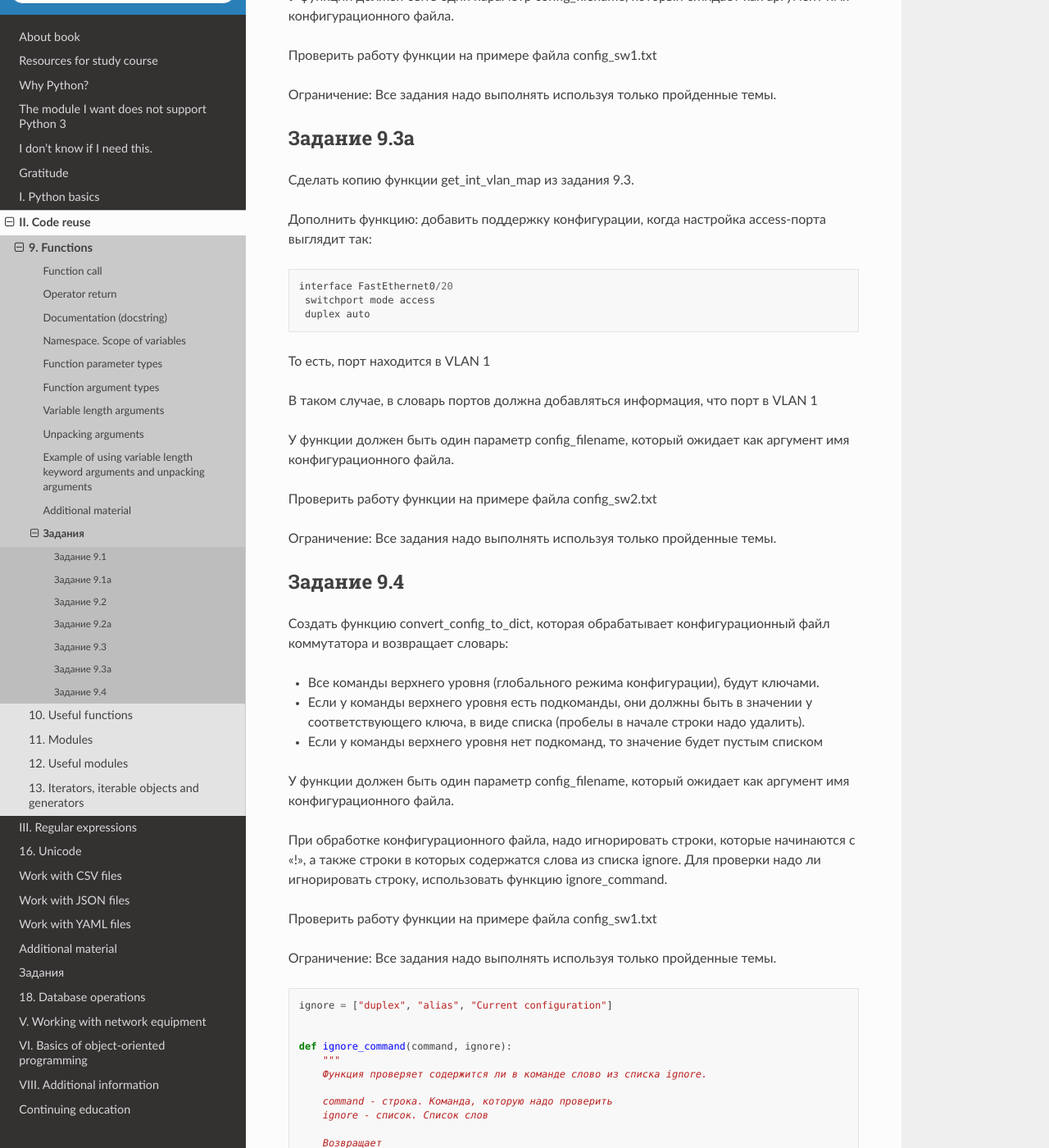
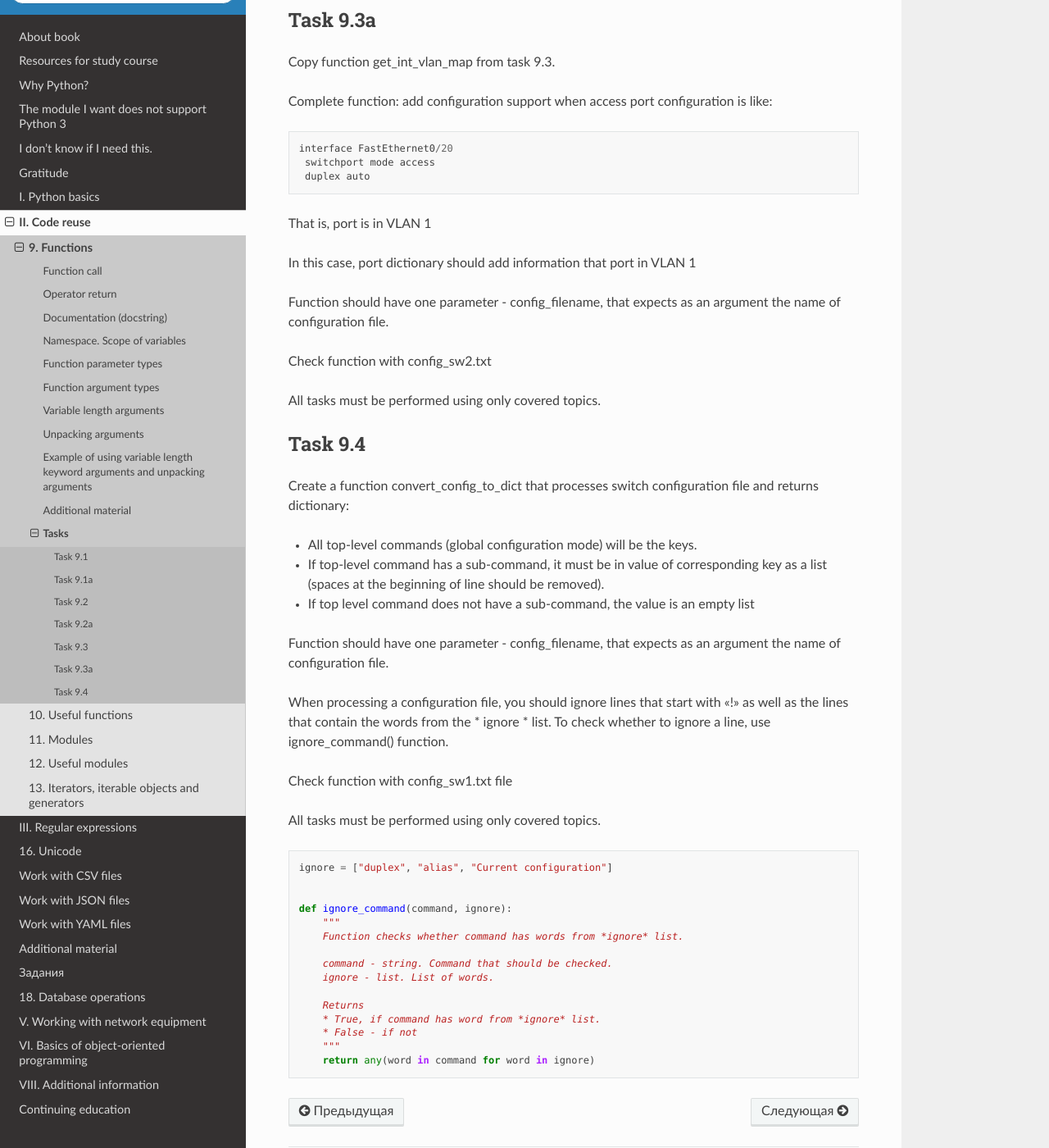
Before and after one commit to Aidar5/nattoeng, a Sphinx documentation site: the page built from docs/source/exercises/09_exercises.rst, in a window 1280 px wide and 1400 px high, scrolled down 4840 px. Shown: the whole window at 82% size. Built offline with Sphinx 7.4.7 and the Read the Docs theme 2.0.0, drawn with Linux system fonts in a browser that asks for light colours; pages that are not in the unit, such as notebooks, are missing from menus; some of the changed text lies outside the part shown.

Commit message:
Update 09_exercises.rst

```diff
--- a/docs/source/exercises/09_exercises.rst
+++ b/docs/source/exercises/09_exercises.rst
@@ -2,19 +2,19 @@
 
    \newpage
 
-Задания
+Tasks
 =======
 
 .. include:: ./pytest.rst
 
-Задание 9.1
+Task 9.1
 ~~~~~~~~~~~
 
-Создать функцию, которая генерирует конфигурацию для access-портов.
+Create a function that generates configuration for access ports.
 
-Функция ожидает такие аргументы:
+Function expects such arguments:
 
-1. словарь с соответствием интерфейс-VLAN такого вида:
+1. dictionary with interface-VLAN mapping:
 
 .. code:: python
 
@@ -22,16 +22,14 @@
      "FastEthernet0/14": 11,
      "FastEthernet0/16": 17}
 
-2. шаблон конфигурации access-портов в виде списка команд (список access_mode_template)
+2. access port configuration template in the form of a list of commands (list access_mode_template)
 
-Функция должна возвращать список всех портов в режиме access
-с конфигурацией на основе шаблона access_mode_template.
-В конце строк в списке не должно быть символа перевода строки.
+Function should return a list of all ports in access mode with configuration based on template access_mode_template. There should be no line feed at the end of lines in the list.
 
-В этом задании заготовка для функции уже сделана и надо только продолжить писать само тело функции.
+In this task, the blank for function is already done and only body of function need to be written.
 
 
-Пример итогового списка (перевод строки после каждого элемента сделан для удобства чтения):
+Example of resulting list (line feed after each item is made for ease of reading):
 
 .. code:: python
 
@@ -50,9 +48,9 @@
     "spanning-tree bpduguard enable",
     ...]
 
-Проверить работу функции на примере словаря access_config.
+Check function with access_config dictionary.
 
-Ограничение: Все задания надо выполнять используя только пройденные темы.
+All tasks must be performed using only covered topics.
 
 .. code:: python
 
@@ -71,36 +69,33 @@
 
     def generate_access_config(intf_vlan_mapping, access_template):
         """
-        intf_vlan_mapping - словарь с соответствием интерфейс-VLAN такого вида:
+        intf_vlan_mapping - dictionary with interface-VLAN mapping:
             {"FastEthernet0/12": 10,
              "FastEthernet0/14": 11,
              "FastEthernet0/16": 17}
-        access_template - список команд для порта в режиме access
+        access_template - list of commands for port in access mode
 
-        Возвращает список всех портов в режиме access с конфигурацией на основе шаблона
+        Return list of all ports in access mode with configuration based on temlate
         """
 
 
-Задание 9.1a
+Task 9.1a
 ~~~~~~~~~~~~
 
-Сделать копию функции generate_access_config из задания 9.1.
+Make a copy of generate_access_config function from task 9.1.
 
-Дополнить скрипт: ввести дополнительный параметр, который контролирует будет ли настроен port-security:
+Complete script: enter an additional parameter that controls whether port-security will be configured:
 
-* имя параметра "psecurity"
-* по умолчанию значение None
-* для настройки port-security, как значение надо передать список команд port-security (находятся в списке port_security_template)
+* parameter name "psecurity"
+* default is None
+* to configure port-security, list of *port-security* commands should be passed as a value (in port_security_template list)
 
-Функция должна возвращать список всех портов в режиме access
-с конфигурацией на основе шаблона access_mode_template и шаблона port_security_template, если он был передан.
-В конце строк в списке не должно быть символа перевода строки.
+Function should return a list of all ports in access mode with configuration based on the template access_mode_template and template port_security_template if it has been passed. There should be no line feed at the end of lines in the list.
 
 
-Проверить работу функции на примере словаря access_config,
-с генерацией конфигурации port-security и без.
+Check function with access_config dictionary, with and without port-security configuration generation.
 
-Пример вызова функции:
+Example of a function call:
 
 ::
 
@@ -108,7 +103,7 @@
     print(generate_access_config(access_config, access_mode_template, port_security_template))
 
 
-Ограничение: Все задания надо выполнять используя только пройденные темы.
+All tasks must be performed using only covered topics.
 
 .. code:: python
 
@@ -127,14 +122,14 @@
     access_config = {"FastEthernet0/12": 10, "FastEthernet0/14": 11, "FastEthernet0/16": 17}
 
 
-Задание 9.2
+Task 9.2
 ~~~~~~~~~~~
 
-Создать функцию generate_trunk_config, которая генерирует конфигурацию для trunk-портов.
+Create a generate_trunk_config function that generates configuration for trunk ports.
 
-У функции должны быть такие параметры:
+Function should have such parameters:
 
-1. intf_vlan_mapping: ожидает как аргумент словарь с соответствием интерфейс-VLANы такого вида:
+1. intf_vlan_mapping: expects a dictionary with interface-VLAN mapping:
 
 .. code:: python
 
@@ -142,18 +137,14 @@
      "FastEthernet0/2": [11, 30],
      "FastEthernet0/4": [17]}
 
-2. trunk_template: ожидает как аргумент шаблон конфигурации trunk-портов в виде списка команд (список trunk_mode_template)
+2. trunk_template: expects trunk port configuration template as command list (trunk_mode_template list)
 
-Функция должна возвращать список команд с конфигурацией
-на основе указанных портов и шаблона trunk_mode_template.
-В конце строк в списке не должно быть символа перевода строки.
+Function should return a list of commands with configuration based on specified ports and trunk_mode_template template. There should be no line feed at the end of lines in the list.
 
-Проверить работу функции на примере словаря trunk_config и списка команд trunk_mode_template.
-Если эта проверка прошла успешно, проверить работу функции еще раз на словаре trunk_config_2
-и убедится, что в итоговом списке правильные номера интерфейсов и вланов.
+Check function with trunk_config dictionaryand list of commands trunk_mode_template. If this check is successful, check function again with trunk_config_2 dictionary and make sure that the resulting list contains correct interface and vlan numbers.
 
 
-Пример итогового списка (перевод строки после каждого элемента сделан для удобства чтения):
+Example of resulting list (line feed after each item is made for ease of reading):
 
 .. code:: python
 
@@ -169,7 +160,7 @@
     ...]
 
 
-Ограничение: Все задания надо выполнять используя только пройденные темы.
+All tasks must be performed using only covered topics.
 
 .. code:: python
 
@@ -185,19 +176,19 @@
     }
 
 
-Задание 9.2a
+Task 9.2a
 ~~~~~~~~~~~~
 
-Сделать копию функции generate_trunk_config из задания 9.2
+Make a copy of generate_trunk_config function from task 9.2.
 
-Изменить функцию таким образом, чтобы она возвращала не список команд, а словарь:
+Change the function to return a dictionary rather than a list of commands:
 
-* ключи: имена интерфейсов, вида "FastEthernet0/1"
-* значения: список команд, который надо выполнить на этом интерфейсе
+* keys: interface names like "FastEthernet0/1"
+* values: list of commands to execute on this interface
 
-Проверить работу функции на примере словаря trunk_config и шаблона trunk_mode_template.
+Check function with trunk_config dictionary and trunk_mode_template template.
 
-Ограничение: Все задания надо выполнять используя только пройденные темы.
+All tasks must be performed using only covered topics.
 
 .. code:: python
 
@@ -213,13 +204,12 @@
     }
 
 
-Задание 9.3
+Task 9.3
 ~~~~~~~~~~~
 
-Создать функцию get_int_vlan_map, которая обрабатывает конфигурационный файл коммутатора
-и возвращает кортеж из двух словарей:
+Create function get_int_vlan_map that processes switch configuration file and returns a tuple with two dictionaries:
 
-1. словарь портов в режиме access, где ключи номера портов, а значения access VLAN (числа):
+1. dictionary of ports in trunk mode, where keys are port number and values are list of allowed VLAN (list of numbers):
 
 .. code:: python
 
@@ -234,19 +224,19 @@
      "FastEthernet0/2": [11, 30],
      "FastEthernet0/4": [17]}
 
-У функции должен быть один параметр config_filename, который ожидает как аргумент имя конфигурационного файла.
+Function should have one parameter - config_filename, that expects as an argument the name of configuration file.
 
-Проверить работу функции на примере файла config_sw1.txt
+Check function with config_sw1.txt file
 
-Ограничение: Все задания надо выполнять используя только пройденные темы.
+All tasks must be performed using only covered topics.
 
 
-Задание 9.3a
+Task 9.3a
 ~~~~~~~~~~~~
 
-Сделать копию функции get_int_vlan_map из задания 9.3.
+Copy function get_int_vlan_map from task 9.3.
 
-Дополнить функцию: добавить поддержку конфигурации, когда настройка access-порта выглядит так:
+Complete function: add configuration support when access port configuration is like:
 
 ::
 
@@ -254,40 +244,38 @@
      switchport mode access
      duplex auto
 
-То есть, порт находится в VLAN 1
+That is, port is in VLAN 1
 
-В таком случае, в словарь портов должна добавляться информация, что порт в VLAN 1
+In this case, port dictionary should add information that port in VLAN 1
 
 .. code:: python
       {"FastEthernet0/12": 10,
        "FastEthernet0/14": 11,
        "FastEthernet0/20": 1}
 
-У функции должен быть один параметр config_filename, который ожидает как аргумент имя конфигурационного файла.
+Function should have one parameter - config_filename, that expects as an argument the name of configuration file.
 
-Проверить работу функции на примере файла config_sw2.txt
+Check function with config_sw2.txt
 
-Ограничение: Все задания надо выполнять используя только пройденные темы.
+All tasks must be performed using only covered topics.
 
 
-Задание 9.4
+Task 9.4
 ~~~~~~~~~~~
 
-Создать функцию convert_config_to_dict, которая обрабатывает конфигурационный файл коммутатора и возвращает словарь:
+Create a function convert_config_to_dict that processes switch configuration file and returns dictionary:
 
-* Все команды верхнего уровня (глобального режима конфигурации), будут ключами.
-* Если у команды верхнего уровня есть подкоманды, они должны быть в значении у соответствующего ключа, в виде списка (пробелы в начале строки надо удалить).
-* Если у команды верхнего уровня нет подкоманд, то значение будет пустым списком
+* All top-level commands (global configuration mode) will be the keys.
+* If top-level command has a sub-command, it must be in value of corresponding key as a list (spaces at the beginning of line should be removed).
+* If top level command does not have a sub-command, the value is an empty list
 
-У функции должен быть один параметр config_filename, который ожидает как аргумент имя конфигурационного файла.
+Function should have one parameter - config_filename, that expects as an argument the name of configuration file.
 
-При обработке конфигурационного файла, надо игнорировать строки, которые начинаются с "!",
-а также строки в которых содержатся слова из списка ignore.
-Для проверки надо ли игнорировать строку, использовать функцию ignore_command.
+When processing a configuration file, you should ignore lines that start with "!" as well as the lines that contain the words from the * ignore * list. To check whether to ignore a line, use ignore_command() function.
 
-Проверить работу функции на примере файла config_sw1.txt
+Check function with config_sw1.txt file
 
-Ограничение: Все задания надо выполнять используя только пройденные темы.
+All tasks must be performed using only covered topics.
 
 .. code:: python
 
@@ -296,13 +284,13 @@
 
     def ignore_command(command, ignore):
         """
-        Функция проверяет содержится ли в команде слово из списка ignore.
+        Function checks whether command has words from *ignore* list.
 
-        command - строка. Команда, которую надо проверить
-        ignore - список. Список слов
+        command - string. Command that should be checked.
+        ignore - list. List of words.
 
-        Возвращает
-        * True, если в команде содержится слово из списка ignore
-        * False - если нет
+        Returns
+        * True, if command has word from *ignore* list.
+        * False - if not
         """
         return any(word in command for word in ignore)
```
